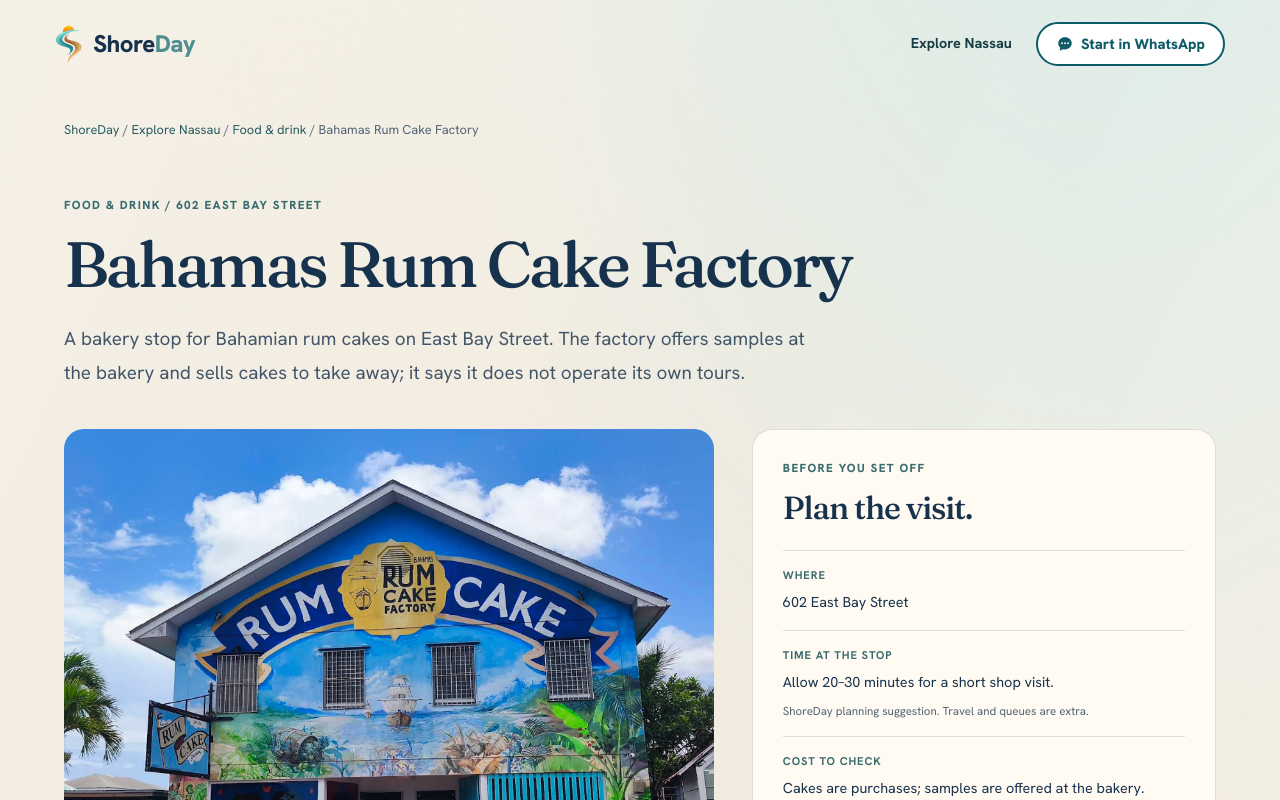
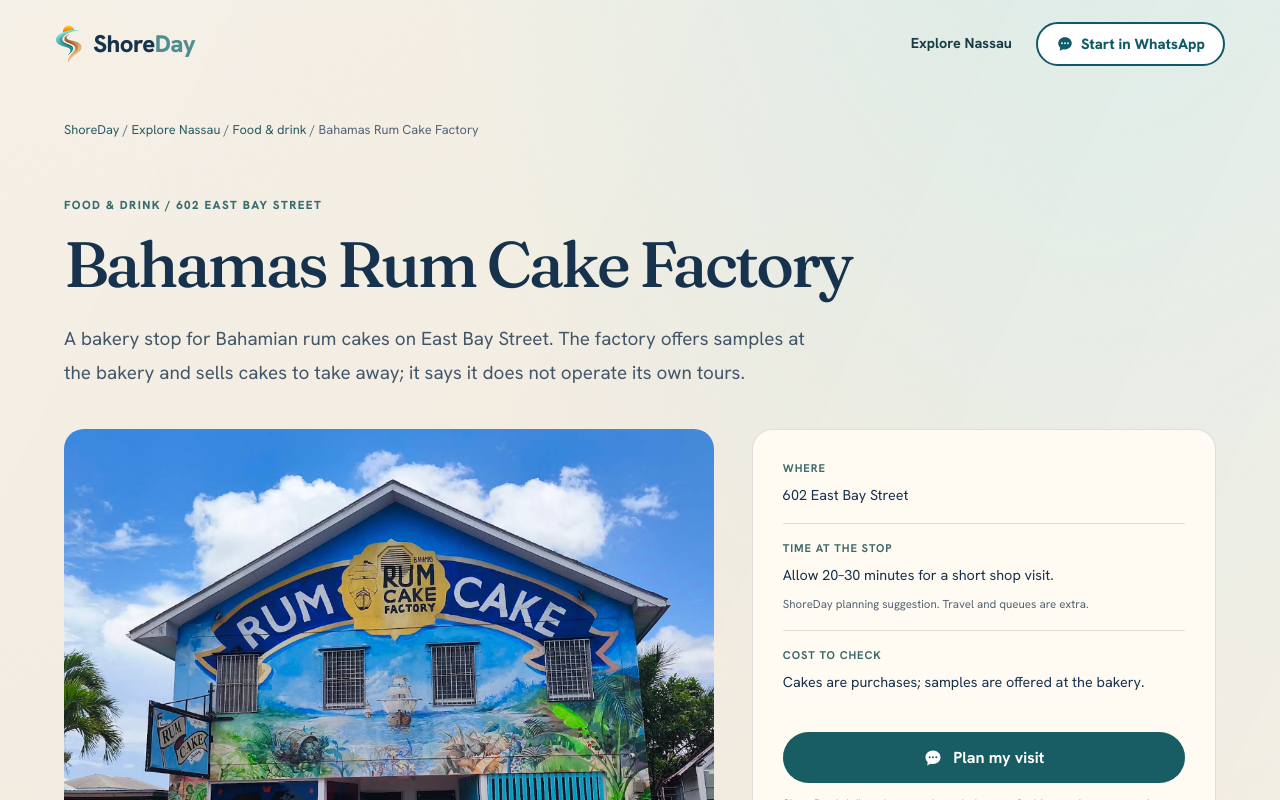
Before and after one commit to Cam2420/shoreday-site, a Next.js app: page /nassau-places/bahamas-rum-cake-factory in a window 1280 px wide. Shown: the top 800 px of the page. Built offline with nearby package versions, Linux system fonts and the light colour scheme.

Commit message:
Simplify place visit cards and shorten planning CTA

```diff
--- a/app/directory.css
+++ b/app/directory.css
@@ -433,16 +433,16 @@
   border: 1px solid var(--line);
   border-radius: 20px;
 }
-.directory-visit-card h2 {
-  font-size: 2rem;
-  margin: 12px 0 24px;
-}
 .directory-visit-card dl {
   margin: 0;
 }
 .directory-visit-card dl > div {
   padding: 16px 0;
   border-top: 1px solid var(--line);
+}
+.directory-visit-card dl > div:first-child {
+  padding-top: 0;
+  border-top: 0;
 }
 .directory-visit-card dt {
   font-size: 0.7rem;
--- a/app/nassau-places/[slug]/page.tsx
+++ b/app/nassau-places/[slug]/page.tsx
@@ -93,9 +93,7 @@
           <div className="directory-place-visual">
             <DirectoryPhoto entry={entry} priority />
           </div>
-          <aside className="directory-visit-card" aria-labelledby="visit-title">
-            <p className="section-kicker">Before you set off</p>
-            <h2 id="visit-title">Plan the visit.</h2>
+          <aside className="directory-visit-card" aria-label="Visit information">
             <dl>
               <div>
                 <dt>Where</dt>
@@ -119,7 +117,7 @@
               surface="directory_place_plan"
               className="directory-primary directory-concierge-button"
             >
-              Plan my visit on WhatsApp
+              Plan my visit
             </WhatsAppCta>
             <p className="directory-concierge-note">
               ShoreDay’s WhatsApp concierge helps you fit this stop into your
```
Also changed, not shown: 1 other file (tests, documents, lock files or other folders).
